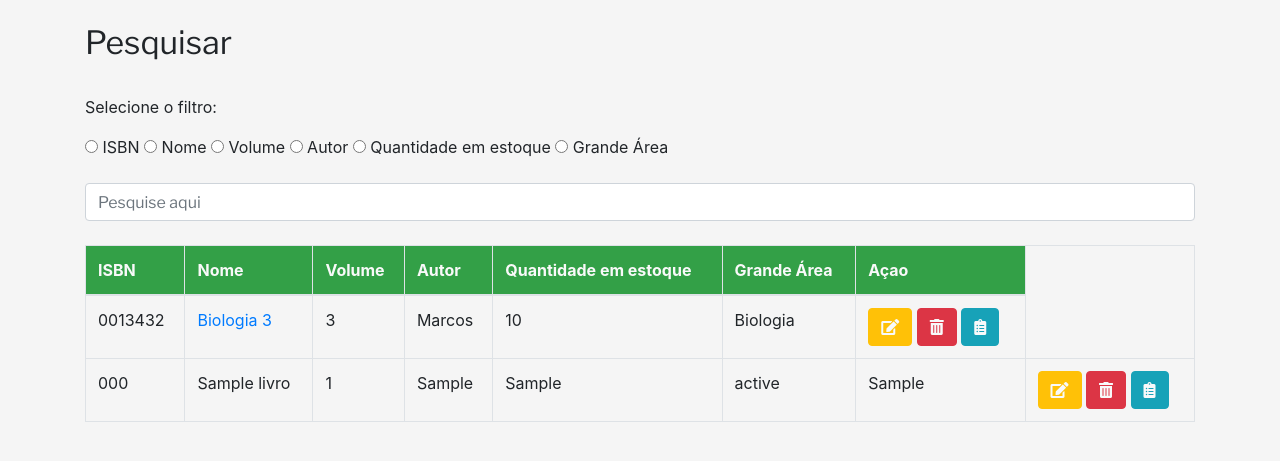
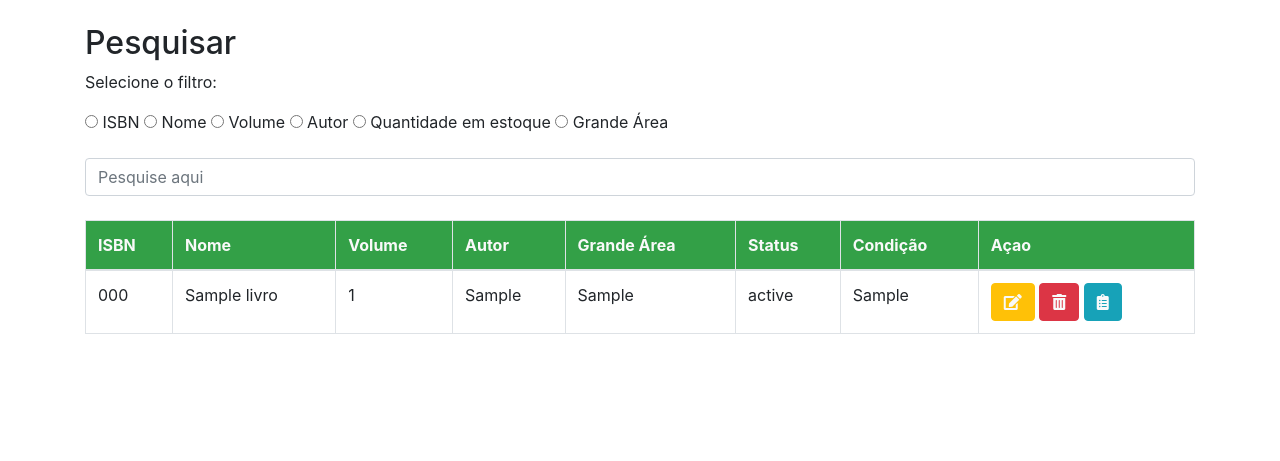
Before and after one commit to MrPivato/projetoIntegrador, a PHP site: page /visao/listLivro.php in a window 1280 px wide. Shown: the part 80-541 px from the top of the page. Run offline with PHP 8.4, Linux system fonts and the light colour scheme; tables that the repository leaves empty hold one stand-in row (values such as "Sample post"); some libraries are stand-ins or nearby versions.

Commit message:
cad e list livro
creio que não tenha problemas nesse

```diff
--- a/src/visao/listLivro.php
+++ b/src/visao/listLivro.php
@@ -42,78 +42,20 @@ $livros = $livroControle->controleAcao("listarTodos");
                     <th>Nome</th>
                     <th>Volume</th>
                     <th>Autor</th>
-                    <th>Quantidade em estoque</th>
                     <th>Grande Área</th>
+                    <th>Status</th>
+                    <th>Condição</th>
                     <th>Açao</th>
                 </tr>
             </thead>
             <tbody id="myTable">
                 <tr>
-                    <td>0013432</td>
-                    <td>
-                        <a href="#">Biologia 3</a>
-                    </td>
-                    <td>3</td>
-                    <td>Marcos </td>
-                    <td>10</td>
-                    <td>Biologia</td>
 
-
-                    <td>
-                        <!-- Alterar -->
-                        <button type="button" class="btn btn-warning text-light" data-toggle="modal" data-target="#exampleModalCenter">
-                            <i class="fas fa-edit"></i>
-                        </button>
-                        <!-- Modal -->
-                        <div class="modal fade" id="exampleModalCenter" tabindex="-1" role="dialog" aria-labelledby="exampleModalCenterTitle" aria-hidden="true">
-                            <div class="modal-dialog modal-dialog-centered" role="document">
-                                <div class="modal-content">
-                                    <button type="button" class="close ml-auto" data-dismiss="modal" aria-label="Close">X &nbsp; </button>
-                                    <?php
-		include_once "cadAluno.php";
-	  ?>
-                                </div>
-                            </div>
-                        </div>
-                        <!-- Deletar -->
-                        <button type="button" class="btn btn-danger text-light" data-toggle="modal" data-target="#cpp2">
-                            <i class="fas fa-trash-alt"></i>
-                        </button>
-                        <!-- Modal -->
-                        <div class="modal fade" id="cpp2" tabindex="-1" role="dialog" aria-labelledby="cpp2" aria-hidden="true">
-                            <div class="modal-dialog modal-dialog-centered" role="document">
-                                <div class="modal-content">
-                                    <div class='modal-body'>
-                                        <p class='text-dark'>Deseja realmente excluir?</p>
-                                    </div>
-                                    <div class='modal-footer'>
-                                        <a href='listcrianca.php?id={$registro[' id ']}' type='button' class='btn btn-success' id='delete'>Confirmar</a>
-                                        <button type='button' data-dismiss='modal' class='btn btn-danger'>Cancelar</button>
-                                    </div>
-                                </div>
-                            </div>
-                        </div>
-                        <!-- -->
-                        <!-- Mostrar todos -->
-                        <button type="button" class="btn btn-info text-light" data-toggle="modal" data-target="#modalExemplares">
-                            <i class="fas fa-clipboard-list"></i>
-                        </button>
-                        <!-- Modal -->
-                        <div class="modal fade bd-example-modal-lg" id="modalExemplares" tabindex="-1" role="dialog" aria-labelledby="exampleModalCenterTitle"
-                            aria-hidden="true">
-                            <div class="modal-dialog modal-lg" role="document">
-                                <div class="modal-content">
-                                    <button type="button" class="close ml-auto" data-dismiss="modal" aria-label="Close">X &nbsp; </button>
-                                    <?php
-		include_once "listExemplares.php";
-	  ?>
-                    </td>
-                </tr>
 
 <?php
 $list->printTodos($livros);
 ?>
-
+</tr>
             </tbody>
         </table>
         </div>
```
Also changed, not shown: src/visao/cadLivro.php (+77 -16 lines).
